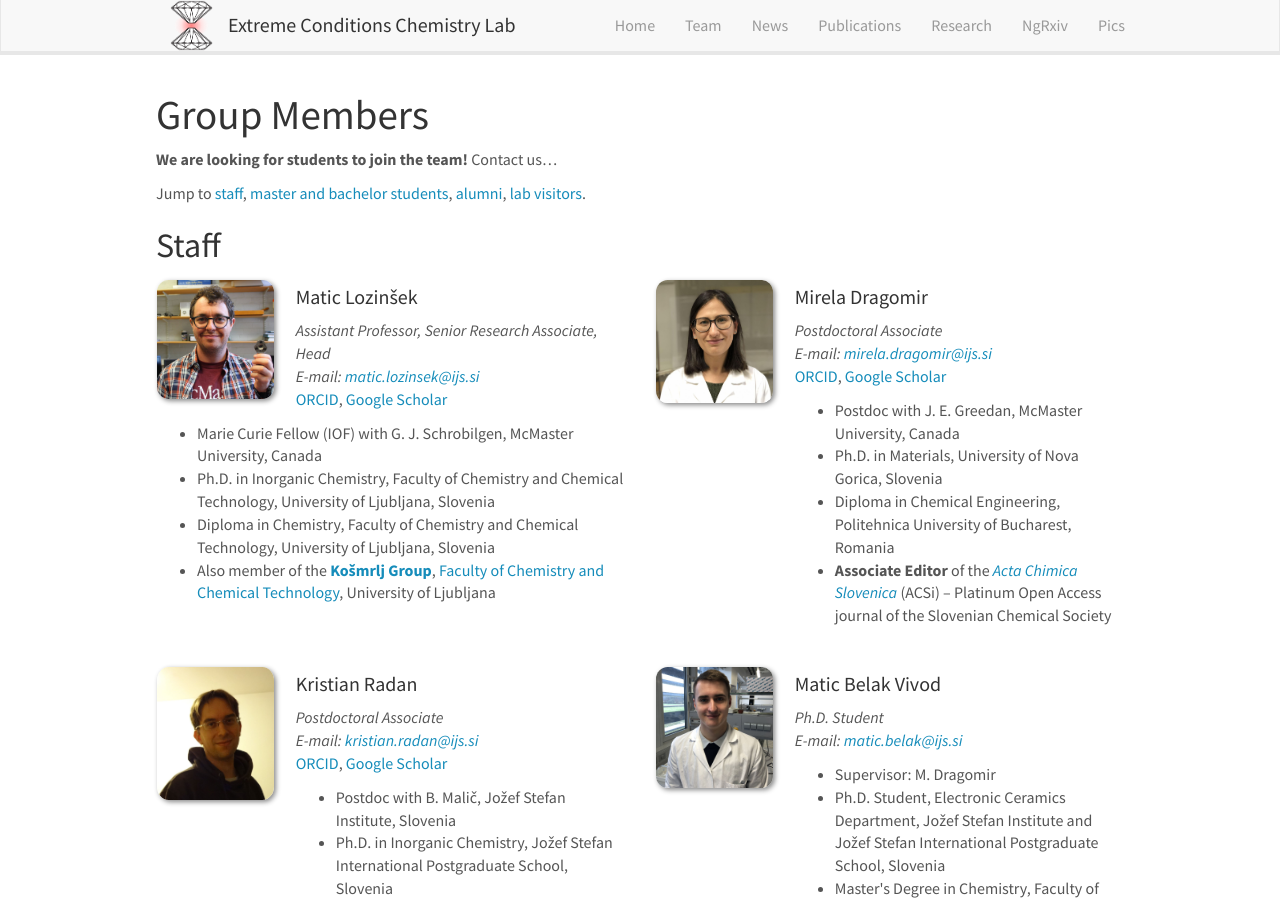
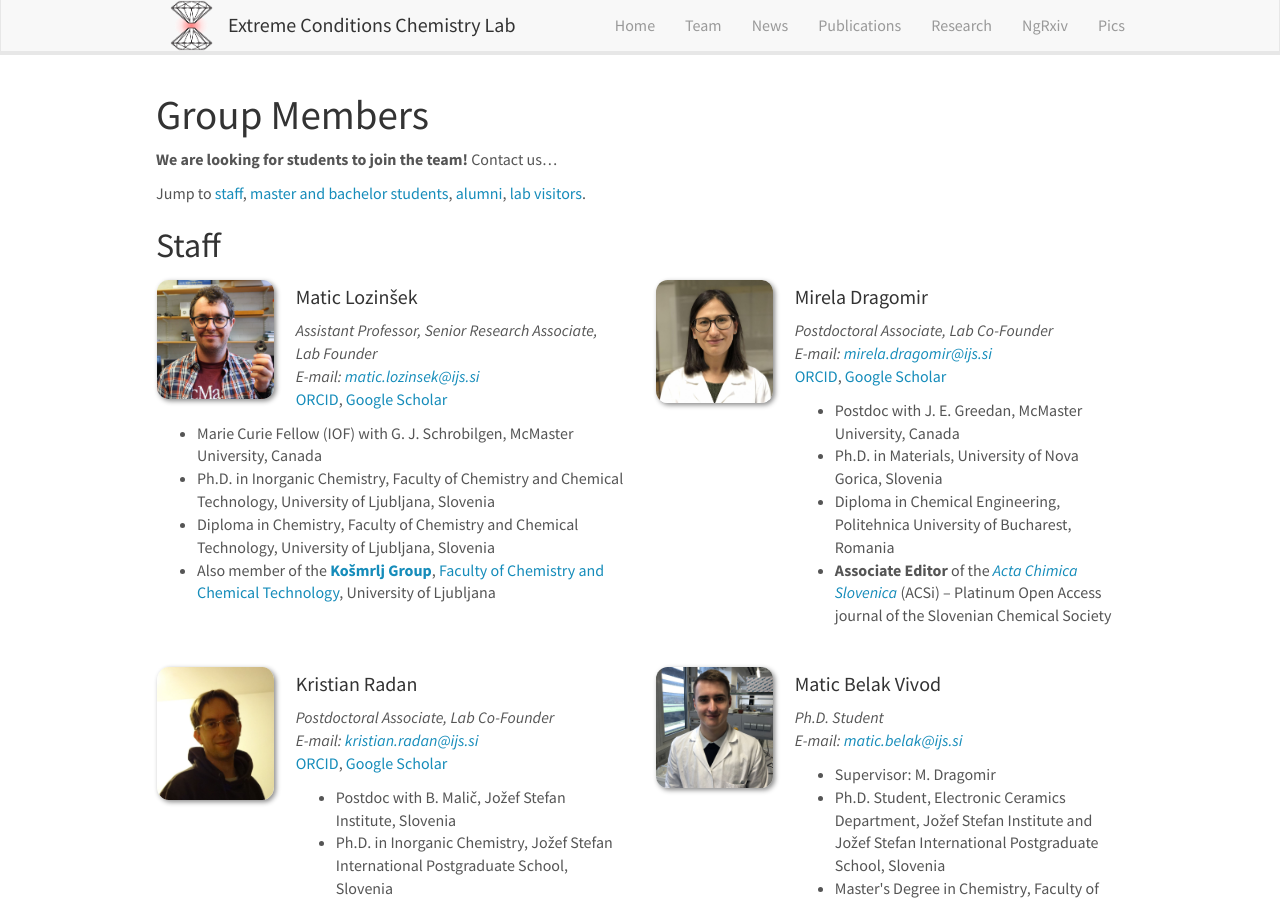
Before and after one commit to eccl-jsi/eccl-jsi.github.io, a Jekyll site: the page built from _pages/team.md, in a window 1280 px wide and 900 px high. Built offline with Jekyll 4.4.1, drawn with Linux system fonts in a browser that asks for light colours; nearby versions of some CDN libraries.

Commit message:
Update team_members.yml

```diff
--- a/_data/team_members.yml
+++ b/_data/team_members.yml
@@ -1,6 +1,6 @@
 - name: Matic Lozinšek
   photo: Matic.jpg
-  info: Assistant Professor, Senior Research Associate, Head
+  info: Assistant Professor, Senior Research Associate, Lab Founder
   email: matic.lozinsek@ijs.si
   ID: <a href='https://orcid.org/0000-0002-1864-4248'>ORCID</a>, <a href='https://scholar.google.si/citations?user=K4yfxLsAAAAJ'>Google Scholar</a>
   number_educ: 4
@@ -11,7 +11,7 @@
 
 - name: Mirela Dragomir
   photo: Mirela.jpg
-  info: Postdoctoral Associate
+  info: Postdoctoral Associate, Lab Co-Founder
   email: mirela.dragomir@ijs.si
   ID: <a href='https://orcid.org/0000-0002-4910-253X'>ORCID</a>, <a href='https://scholar.google.si/citations?hl=en&user=AyHGl34AAAAJ'>Google Scholar</a>
   number_educ: 4
@@ -22,7 +22,7 @@
 
 - name: Kristian Radan
   photo: Kristian.jpg
-  info: Postdoctoral Associate
+  info: Postdoctoral Associate, Lab Co-Founder
   email: kristian.radan@ijs.si
   ID: <a href='https://orcid.org/0000-0003-4554-3976'>ORCID</a>, <a href='https://scholar.google.si/citations?user=Chz9JMsAAAAJ'>Google Scholar</a>
   number_educ: 3
```
